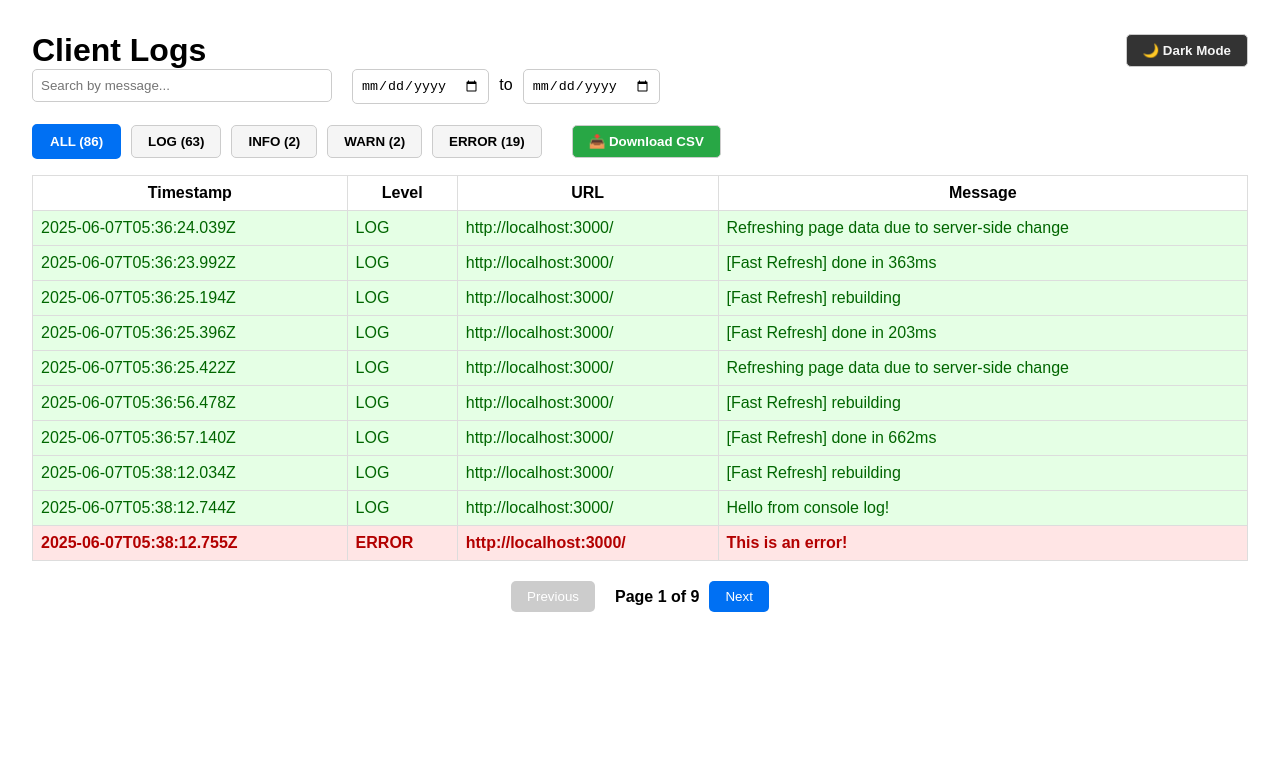
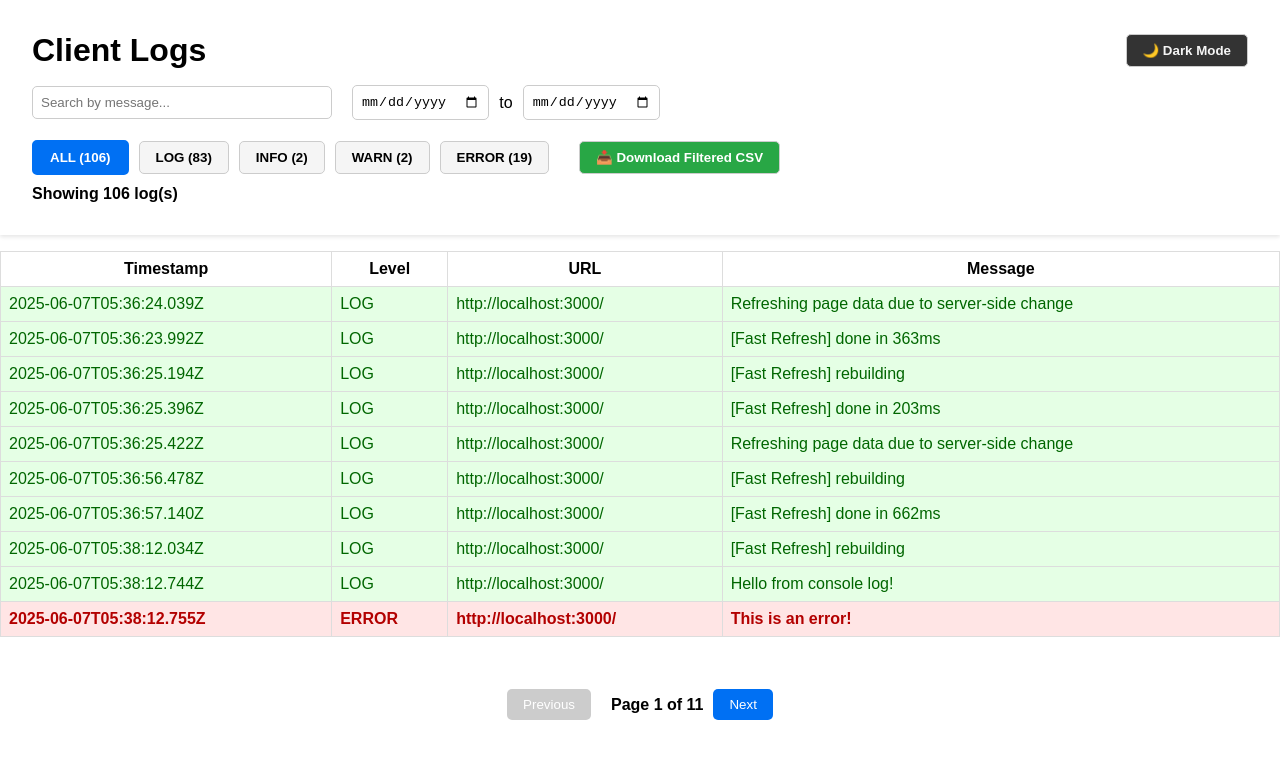
Before and after one commit to anoohya-nalla/client-logger, a Next.js app: page /logs in a window 1280 px wide. Shown: the top 758 px of the page. Built offline with nearby package versions, Linux system fonts and the light colour scheme.

Commit message:
feat: add functionality to download filtered logs in csv

```diff
--- a/pages/logs.js
+++ b/pages/logs.js
@@ -7,7 +7,7 @@ export default function LogsPage() {
   const [searchTerm, setSearchTerm] = useState("");
   const [startDate, setStartDate] = useState("");
   const [endDate, setEndDate] = useState("");
-  const [darkMode, setDarkMode] = useState(false); // 🌙 NEW State
+  const [darkMode, setDarkMode] = useState(false);
 
   const logsPerPage = 10;
 
@@ -19,7 +19,6 @@ export default function LogsPage() {
     }
 
     fetchLogs();
-
     const interval = setInterval(() => {
       fetchLogs();
     }, 5000);
@@ -78,10 +77,10 @@ export default function LogsPage() {
     return matchesFilter && matchesSearch && matchesDate;
   });
 
-  const indexOfLastLog = currentPage * logsPerPage;
-  const indexOfFirstLog = indexOfLastLog - logsPerPage;
+  const indexOfLastLog = currentPage * 10;
+  const indexOfFirstLog = indexOfLastLog - 10;
   const currentLogs = filteredLogs.slice(indexOfFirstLog, indexOfLastLog);
-  const totalPages = Math.max(Math.ceil(filteredLogs.length / logsPerPage), 1);
+  const totalPages = Math.max(Math.ceil(filteredLogs.length / 10), 1);
 
   const handlePrevPage = () => {
     if (currentPage > 1) setCurrentPage(currentPage - 1);
@@ -100,7 +99,7 @@ export default function LogsPage() {
 
   const downloadCSV = () => {
     const headers = ["Timestamp", "Level", "URL", "Message"];
-    const rows = logs.map((log) => [
+    const rows = filteredLogs.map((log) => [
       log.timestamp,
       log.level,
       log.url,
@@ -114,23 +113,33 @@ export default function LogsPage() {
     const encodedUri = encodeURI(csvContent);
     const link = document.createElement("a");
     link.setAttribute("href", encodedUri);
-    link.setAttribute("download", "logs.csv");
+    link.setAttribute("download", "filtered_logs.csv"); // Notice the file name change
     document.body.appendChild(link);
     link.click();
     document.body.removeChild(link);
   };
 
-  // Dynamic styles based on dark mode
   const pageStyles = {
     backgroundColor: darkMode ? "#121212" : "white",
     color: darkMode ? "#e0e0e0" : "black",
     minHeight: "100vh",
+    transition: "all 0.3s ease",
+  };
+
+  const topBarStyle = {
+    position: "sticky",
+    top: 0,
+    backgroundColor: darkMode ? "#121212" : "white",
+    zIndex: 999,
+    paddingBottom: "1rem",
+    marginBottom: "1rem",
+    boxShadow: "0 2px 4px rgba(0, 0, 0, 0.1)",
     padding: "2rem",
-    transition: "all 0.3s ease",
   };
 
   return (
     <div style={pageStyles}>
+      <div style={topBarStyle}>
         <div
           style={{
             display: "flex",
@@ -156,7 +165,14 @@ export default function LogsPage() {
         </div>
 
         {/* Search and Date Range */}
-      <div style={{ marginBottom: "1rem" }}>
+        <div
+          style={{
+            marginTop: "1rem",
+            display: "flex",
+            flexWrap: "wrap",
+            alignItems: "center",
+          }}
+        >
           <input
             type="text"
             placeholder="Search by message..."
@@ -203,6 +219,8 @@ export default function LogsPage() {
               border: "1px solid #ccc",
             }}
           />
+        </div>
+
         {/* Filter Buttons */}
         <div style={{ marginTop: "10px" }}>
           {[
@@ -246,13 +264,20 @@ export default function LogsPage() {
               fontWeight: "bold",
             }}
           >
-            📥 Download CSV
+            📥 Download Filtered CSV
           </button>
         </div>
+
+        {/* Total logs found */}
+        <p style={{ marginTop: "10px", fontWeight: "bold" }}>
+          Showing {filteredLogs.length} log(s)
+        </p>
       </div>
 
       {/* Logs Table */}
-      <table style={{ width: "100%", borderCollapse: "collapse" }}>
+      <table
+        style={{ width: "100%", borderCollapse: "collapse", padding: "2rem" }}
+      >
         <thead>
           <tr>
             <th style={{ border: "1px solid #ddd", padding: "8px" }}>
@@ -292,6 +317,7 @@ export default function LogsPage() {
           display: "flex",
           justifyContent: "center",
           alignItems: "center",
+          padding: "2rem",
         }}
       >
         <button
```
Also changed, not shown: client-logs.txt. Lines whose indentation alone changed are shown as unchanged.
